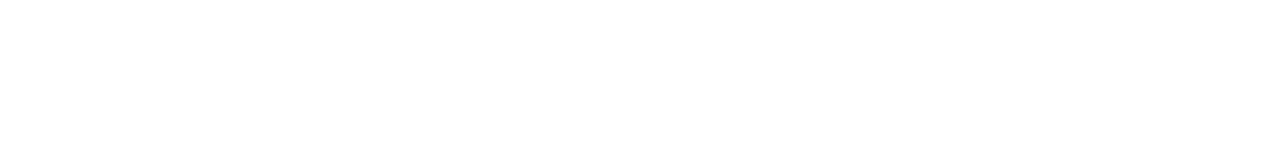
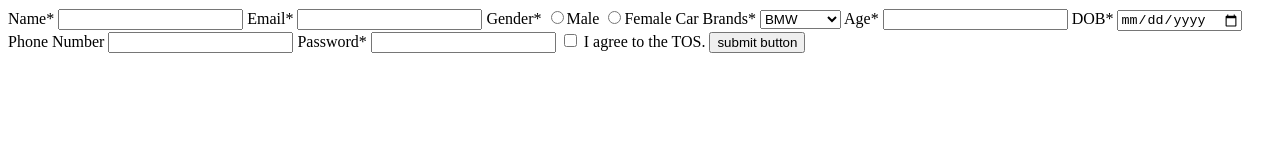
Before and after one commit to acciojob/signup-form-car-pappukr3631, a website: page main.html in a window 1280 px wide. Drawn offline with Linux system fonts and the light colour scheme.

Commit message:
created a submission

```diff
--- a/main.html
+++ b/main.html
@@ -11,6 +11,41 @@
     <script type="text/javascript" src="./script.js">
 </script>
 
+	<form method="post">
+		<label>Name*</label>
+		<input type="text" required>
+
+		<label>Email*</label>
+		<input type="email" required>
+
+		<label>Gender*</label>
+		<input type="radio" required><label>Male</label>
+		<input type="radio" required><label>Female</label>
+
+		<label for="car brands">Car Brands*</label>
+		<select name="car brands">
+			<option>BMW</option>
+			<option>Audi</option>
+			<option>Mercedez</option>
+		</select>
+
+		<label>Age*</label>
+		<input type="number">
+
+		<label>DOB*</label>
+		<input type="date">
+
+		<label>Phone Number</label>
+		<input type="number">
+
+		<label>Password*</label>
+		<input type="password">
+
+		<input type="checkbox">
+		<label>I agree to the TOS.</label>
+
+		<input type="button" value="submit button">
+	</form>
 </body>
 
 </html>
```
